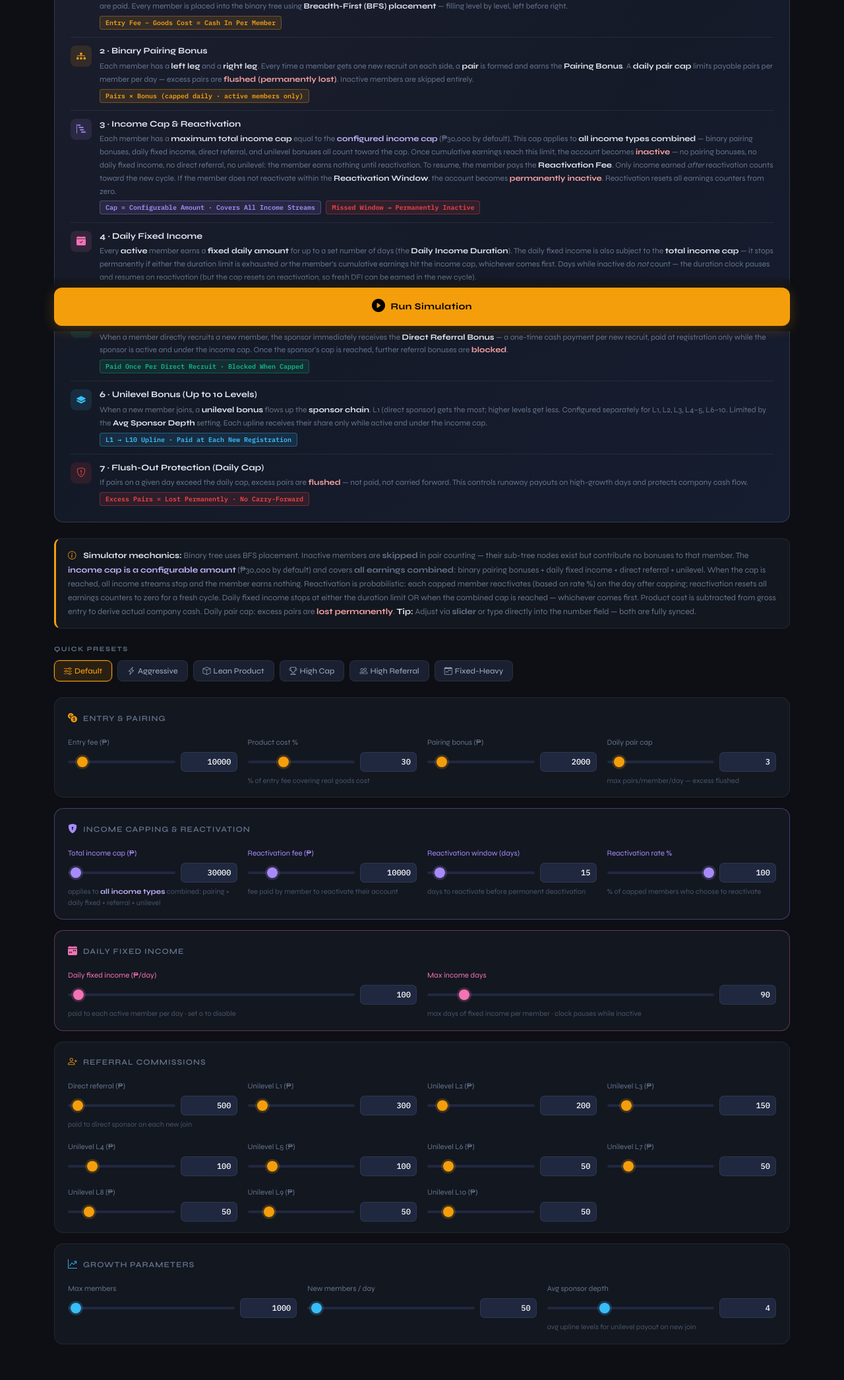
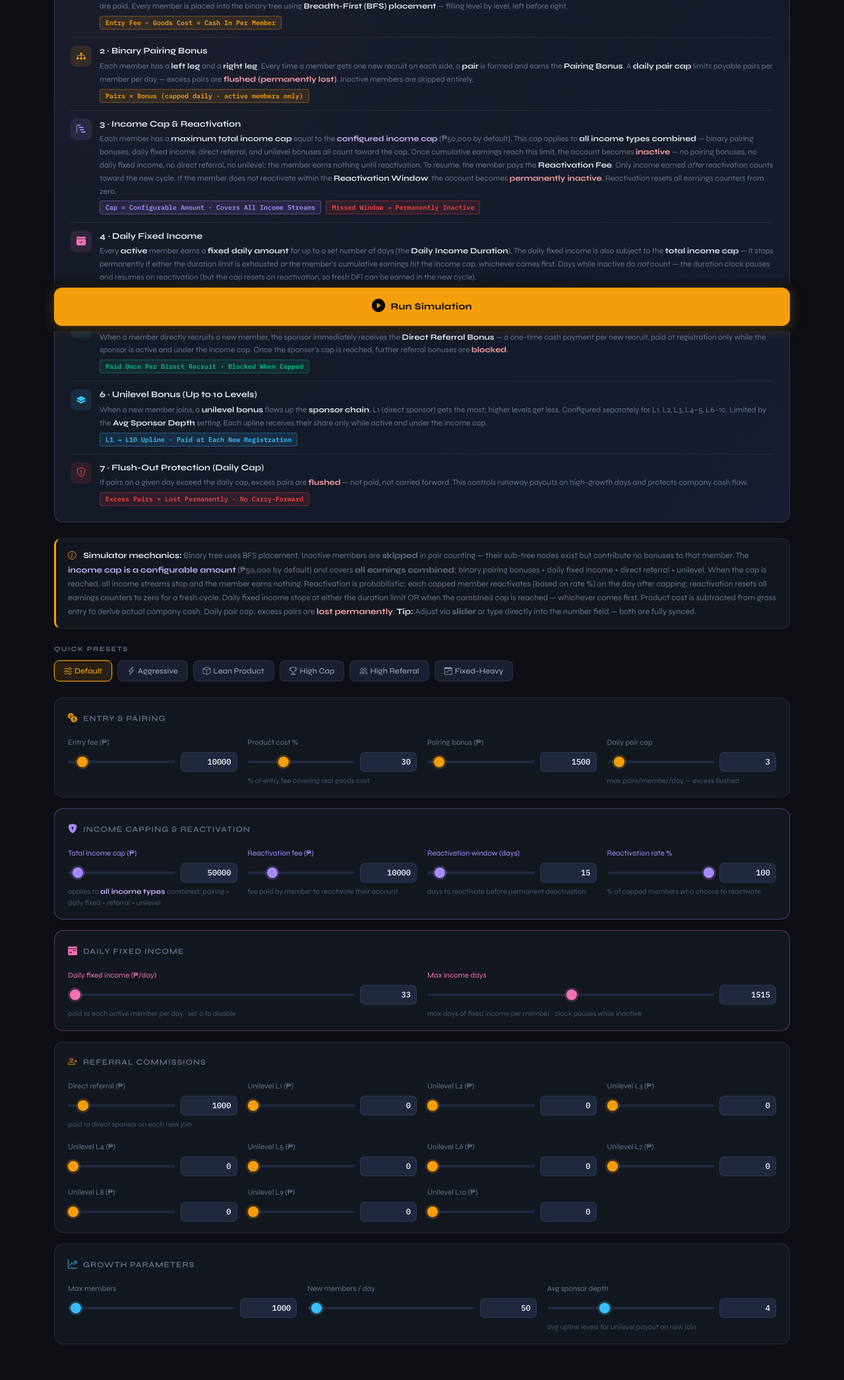
Before and after one commit to reybitgo/altaslive, a PHP site: page /altaslive/sim/index.php in a window 1280 px wide. Shown: the part 298-2390 px from the top of the page at 66% size. Run offline with PHP 8.4, Linux system fonts and the light colour scheme.

Commit message:
ghk sim default settings

```diff
--- a/sim/index.php
+++ b/sim/index.php
@@ -940,7 +940,7 @@
               <strong style="color: #e2e8f0">maximum total income cap</strong>
               equal to the
               <strong style="color: #c4b5fd">configured income cap</strong>
-              (₱30,000 by default). This cap applies to
+              (₱50,000 by default). This cap applies to
               <strong style="color: #e2e8f0">all income types combined</strong>
               — binary pairing bonuses, daily fixed income, direct referral,
               and unilevel bonuses all count toward the cap. Once cumulative
@@ -1068,7 +1068,7 @@
         <strong>skipped</strong> in pair counting — their sub-tree nodes exist
         but contribute no bonuses to that member. The
         <strong style="color: #c4b5fd">income cap is a configurable amount</strong
-        > (₱30,000 by default) and covers <strong>all earnings combined</strong>:
+        > (₱50,000 by default) and covers <strong>all earnings combined</strong>:
         binary pairing bonuses + daily fixed income + direct referral + unilevel.
         When the cap is reached, all income streams stop and the member earns
         nothing. Reactivation is probabilistic: each
@@ -1176,14 +1176,14 @@
                   min="100"
                   max="20000"
                   step="100"
-                  value="2000"
+                  value="1500"
                   oninput="syncFromSlider('bonus')"
                 />
                 <input
                   type="number"
                   class="num-input"
                   id="n-bonus"
-                  value="2000"
+                  value="1500"
                   min="100"
                   max="20000"
                   step="100"
@@ -1243,14 +1243,14 @@
                   min="1000"
                   max="1000000"
                   step="1000"
-                  value="30000"
+                  value="50000"
                   oninput="syncFromSlider('incap')"
                 />
                 <input
                   type="number"
                   class="num-input purple"
                   id="n-incap"
-                  value="30000"
+                  value="50000"
                   min="1000"
                   max="1000000"
                   step="1000"
@@ -1381,15 +1381,15 @@
                   id="s-dfi"
                   min="0"
                   max="5000"
-                  step="50"
-                  value="100"
+                  step="1"
+                  value="33"
                   oninput="syncFromSlider('dfi')"
                 />
                 <input
                   type="number"
                   class="num-input pink"
                   id="n-dfi"
-                  value="100"
+                  value="33"
                   min="0"
                   max="5000"
                   step="1"
@@ -1412,18 +1412,18 @@
                   class="pink-thumb"
                   id="s-dfidays"
                   min="7"
-                  max="730"
+                  max="3000"
                   step="1"
-                  value="90"
+                  value="1515"
                   oninput="syncFromSlider('dfidays')"
                 />
                 <input
                   type="number"
                   class="num-input pink"
                   id="n-dfidays"
-                  value="90"
+                  value="1515"
                   min="7"
-                  max="730"
+                  max="3000"
                   step="1"
                   oninput="syncFromNum('dfidays')"
                 />
@@ -1454,14 +1454,14 @@
                   min="0"
                   max="10000"
                   step="50"
-                  value="500"
+                  value="1000"
                   oninput="syncFromSlider('direct')"
                 />
                 <input
                   type="number"
                   class="num-input"
                   id="n-direct"
-                  value="500"
+                  value="1000"
                   min="0"
                   max="10000"
                   step="1"
@@ -1483,14 +1483,14 @@
                   min="0"
                   max="3000"
                   step="10"
-                  value="300"
+                  value="0"
                   oninput="syncFromSlider('ul1')"
                 />
                 <input
                   type="number"
                   class="num-input"
                   id="n-ul1"
-                  value="300"
+                  value="0"
                   min="0"
                   max="3000"
                   step="1"
@@ -1511,14 +1511,14 @@
                   min="0"
                   max="2000"
                   step="10"
-                  value="200"
+                  value="0"
                   oninput="syncFromSlider('ul2')"
                 />
                 <input
                   type="number"
                   class="num-input"
                   id="n-ul2"
-                  value="200"
+                  value="0"
                   min="0"
                   max="2000"
                   step="1"
@@ -1539,14 +1539,14 @@
                   min="0"
                   max="1000"
                   step="10"
-                  value="150"
+                  value="0"
                   oninput="syncFromSlider('ul3')"
                 />
                 <input
                   type="number"
                   class="num-input"
                   id="n-ul3"
-                  value="150"
+                  value="0"
                   min="0"
                   max="1000"
                   step="1"
@@ -1567,14 +1567,14 @@
                   min="0"
                   max="500"
                   step="10"
-                  value="100"
+                  value="0"
                   oninput="syncFromSlider('ul4')"
                 />
                 <input
                   type="number"
                   class="num-input"
                   id="n-ul4"
-                  value="100"
+                  value="0"
                   min="0"
                   max="500"
                   step="1"
@@ -1595,14 +1595,14 @@
                   min="0"
                   max="500"
                   step="10"
-                  value="100"
+                  value="0"
                   oninput="syncFromSlider('ul5')"
                 />
                 <input
                   type="number"
                   class="num-input"
                   id="n-ul5"
-                  value="100"
+                  value="0"
                   min="0"
                   max="500"
                   step="1"
@@ -1623,14 +1623,14 @@
                   min="0"
                   max="300"
                   step="10"
-                  value="50"
+                  value="0"
                   oninput="syncFromSlider('ul6')"
                 />
                 <input
                   type="number"
                   class="num-input"
                   id="n-ul6"
-                  value="50"
+                  value="0"
                   min="0"
                   max="300"
                   step="1"
@@ -1651,14 +1651,14 @@
                   min="0"
                   max="300"
                   step="10"
-                  value="50"
+                  value="0"
                   oninput="syncFromSlider('ul7')"
                 />
                 <input
                   type="number"
                   class="num-input"
                   id="n-ul7"
-                  value="50"
+                  value="0"
                   min="0"
                   max="300"
                   step="1"
@@ -1679,14 +1679,14 @@
                   min="0"
                   max="300"
                   step="10"
-                  value="50"
+                  value="0"
                   oninput="syncFromSlider('ul8')"
                 />
                 <input
                   type="number"
                   class="num-input"
                   id="n-ul8"
-                  value="50"
+                  value="0"
                   min="0"
                   max="300"
                   step="1"
@@ -1707,14 +1707,14 @@
                   min="0"
                   max="300"
                   step="10"
-                  value="50"
+                  value="0"
                   oninput="syncFromSlider('ul9')"
                 />
                 <input
                   type="number"
                   class="num-input"
                   id="n-ul9"
-                  value="50"
+                  value="0"
                   min="0"
                   max="300"
                   step="1"
@@ -1735,14 +1735,14 @@
                   min="0"
                   max="300"
                   step="10"
-                  value="50"
+                  value="0"
                   oninput="syncFromSlider('ul10')"
                 />
                 <input
                   type="number"
                   class="num-input"
                   id="n-ul10"
-                  value="50"
+                  value="0"
                   min="0"
                   max="300"
                   step="1"
@@ -2155,42 +2155,40 @@
     <script>
       // ══════════════════════════════════════════
       //  PRESETS
-      //  Optimal rationale:
-      //    Entry ₱10,000 · goods 60% → cash-in ₱4,000/member
-      //    Pairing ₱1,500 · cap 2/day → max ₱3,000 payout risk
-      //    Income cap ₱40,000 = ~26× pairing bonus (fair ceiling)
-      //    Reactivation fee ₱2,000 (20% of entry, low barrier)
-      //    Window 30 days (reasonable deadline)
-      //    Reactrate 70% (most members choose to re-up)
-      //    DFI ₱150/day × 120 days = ₱18,000 max fixed income per member
-      //    Direct ₱500 + Unilevel L1 300/L2 200/L3 150/L4-5 100/L6-10 50
-      //    Per-join commission load: 500+300+200+150+100+100+50+50+50+50 = ~1,550
-      //    Gross cash-in ₱4,000 − ₱1,550 referral − ₱150 DFI = ₱2,300 pre-pairing buffer
-      //    Sustained ~25–30% net margin over run (healthy company, decent member ROI)
+      //  Default rationale:
+      //    Entry ₱10,000 · 30% goods → cash-in ₱7,000/member
+      //    Pairing ₱1,500 · cap 3/day → max ₱4,500 payout risk
+      //    Income cap ₱50,000 = all income types combined (fair ceiling)
+      //    Reactivation fee ₱10,000 (100% of entry, high barrier)
+      //    Window 15 days (reasonable deadline)
+      //    Reactrate 100% (all capped members choose to re-up)
+      //    DFI ₱33/day × 1,515 days = ₱50,000 max fixed income per member
+      //    Direct ₱1,000 · Unilevel ₱0 across all levels (L1–L10 off)
+      //    Max 1,000 members · 50 new/day · avg depth 4
       // ══════════════════════════════════════════
       const PRESETS = {
         default: {
           entry: 10000,
           pcost: 30,
-          bonus: 2000,
+          bonus: 1500,
           cap: 3,
-          incap: 30000,
+          incap: 50000,
           reactfee: 10000,
           reactwin: 15,
           reactrate: 100,
-          dfi: 100,
-          dfidays: 90,
-          direct: 500,
-          ul1: 300,
-          ul2: 200,
-          ul3: 150,
-          ul4: 100,
-          ul5: 100,
-          ul6: 50,
-          ul7: 50,
-          ul8: 50,
-          ul9: 50,
-          ul10: 50,
+          dfi: 33,
+          dfidays: 1515,
+          direct: 1000,
+          ul1: 0,
+          ul2: 0,
+          ul3: 0,
+          ul4: 0,
+          ul5: 0,
+          ul6: 0,
+          ul7: 0,
+          ul8: 0,
+          ul9: 0,
+          ul10: 0,
           maxm: 1000,
           npd: 50,
           depth: 4,
@@ -2340,7 +2338,7 @@
         reactwin: { min: 1, max: 180, step: 1 },
         reactrate: { min: 0, max: 100, step: 1 },
         dfi: { min: 0, max: 5000, step: 1 },
-        dfidays: { min: 7, max: 730, step: 1 },
+        dfidays: { min: 7, max: 3000, step: 1 },
         direct: { min: 0, max: 10000, step: 1 },
         ul1: { min: 0, max: 3000, step: 1 },
         ul2: { min: 0, max: 2000, step: 1 },
```
